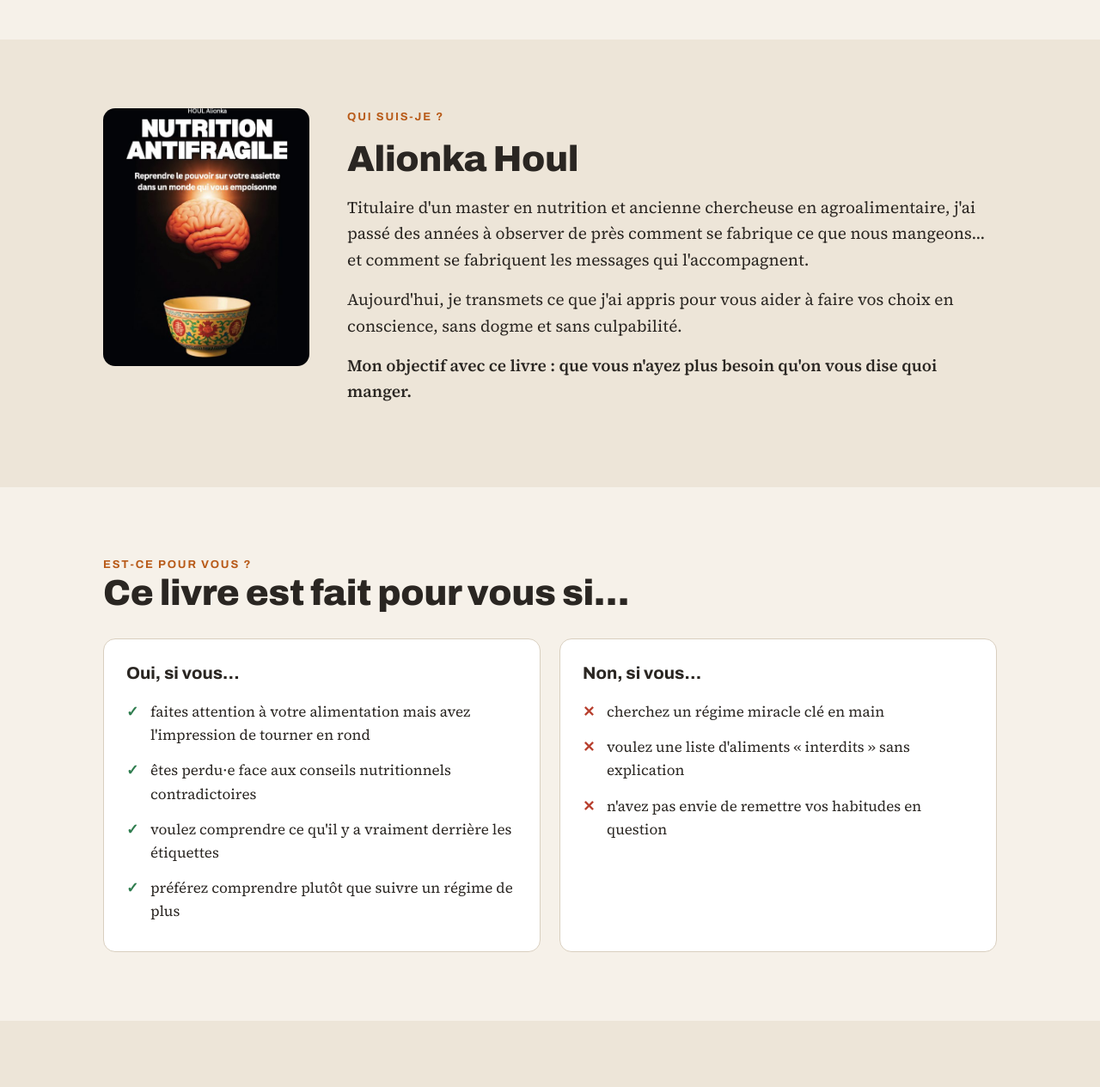
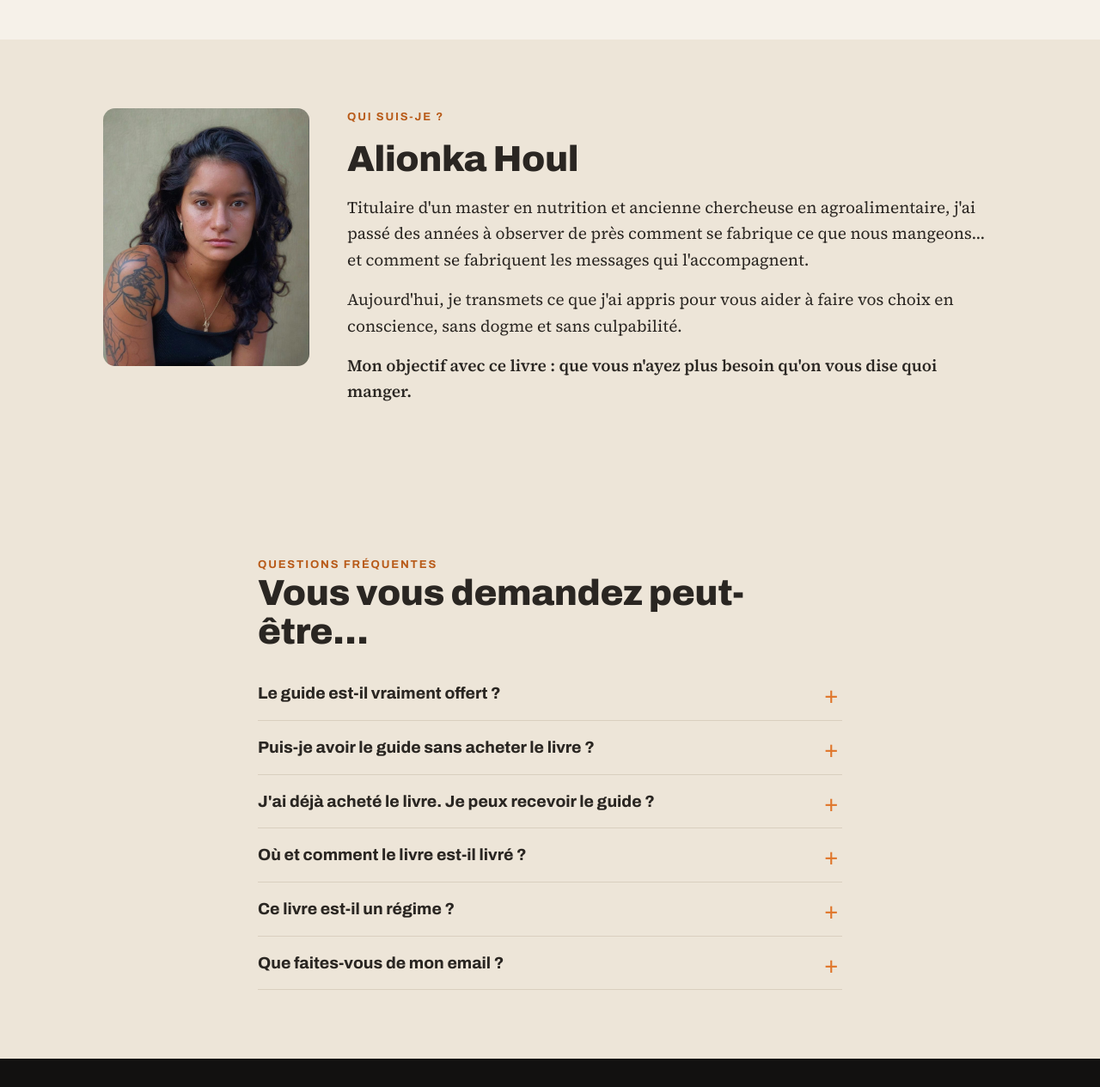
Before and after one commit to alionka34-code/landingpage, a plain HTML site: page index.html in a window 1280 px wide. Shown: the part 4360-5625 px from the top of the page at 86% size. Drawn offline with Linux system fonts and the light colour scheme.

Commit message:
Book funnel : photo d'Alionka, retrait de la section « Est-ce pour vous ? »
Co-Authored-By: Claude Opus 5.5 <noreply@anthropic.com>
Claude-Session: https://claude.ai/code/session_016yBjMKjBq89eqHyYByqZbG

```diff
--- a/index.html
+++ b/index.html
@@ -143,7 +143,7 @@ em.hl{font-style:normal;color:var(--accent)}
 /* ---------- Auteure ---------- */
 .author{background:var(--paper-2)}
 .author-grid{display:grid;grid-template-columns:240px 1fr;gap:44px;align-items:start}
-.author-photo{aspect-ratio:4/5;border-radius:var(--radius);background:var(--ink) var(--cover) center 40%/cover;position:relative;overflow:hidden}
+.author-photo{aspect-ratio:4/5;border-radius:var(--radius);background:var(--ink) url("assets/alionka.jpg") center 30%/cover;position:relative;overflow:hidden}
 .author-photo span{position:absolute;inset:auto 0 0 0;background:rgba(18,17,16,.75);color:#fff;font:600 12px/1.3 "Archivo",sans-serif;padding:10px;text-align:center}
 .author p{margin-bottom:16px}
 
@@ -380,41 +380,13 @@ footer a{color:#b5aca2}
 <!-- ================= AUTEURE ================= -->
 <section class="author">
   <div class="wrap author-grid">
-    <!-- TODO : remplacer le fond par une photo d'Alionka (assets/alionka.jpg) -->
-    <div class="author-photo" role="img" aria-label="Nutrition Antifragile, d'Alionka Houl"></div>
+    <div class="author-photo" role="img" aria-label="Portrait d'Alionka Houl"></div>
     <div>
       <p class="kicker">Qui suis-je ?</p>
       <h2>Alionka Houl</h2>
       <p>Titulaire d'un master en nutrition et ancienne chercheuse en agroalimentaire, j'ai passé des années à observer de près comment se fabrique ce que nous mangeons… et comment se fabriquent les messages qui l'accompagnent.</p>
       <p>Aujourd'hui, je transmets ce que j'ai appris pour vous aider à faire vos choix en conscience, sans dogme et sans culpabilité.</p>
       <p><b>Mon objectif avec ce livre : que vous n'ayez plus besoin qu'on vous dise quoi manger.</b></p>
-    </div>
-  </div>
-</section>
-
-<!-- ================= POUR QUI ================= -->
-<section>
-  <div class="wrap">
-    <p class="kicker">Est-ce pour vous ?</p>
-    <h2>Ce livre est fait pour vous si…</h2>
-    <div class="fit">
-      <div class="yes">
-        <h3>Oui, si vous…</h3>
-        <ul>
-          <li>faites attention à votre alimentation mais avez l'impression de tourner en rond</li>
-          <li>êtes perdu·e face aux conseils nutritionnels contradictoires</li>
-          <li>voulez comprendre ce qu'il y a vraiment derrière les étiquettes</li>
-          <li>préférez comprendre plutôt que suivre un régime de plus</li>
-        </ul>
-      </div>
-      <div class="no">
-        <h3>Non, si vous…</h3>
-        <ul>
-          <li>cherchez un régime miracle clé en main</li>
-          <li>voulez une liste d'aliments « interdits » sans explication</li>
-          <li>n'avez pas envie de remettre vos habitudes en question</li>
-        </ul>
-      </div>
     </div>
   </div>
 </section>
```
Also changed, not shown: assets/alionka.jpg (added).
